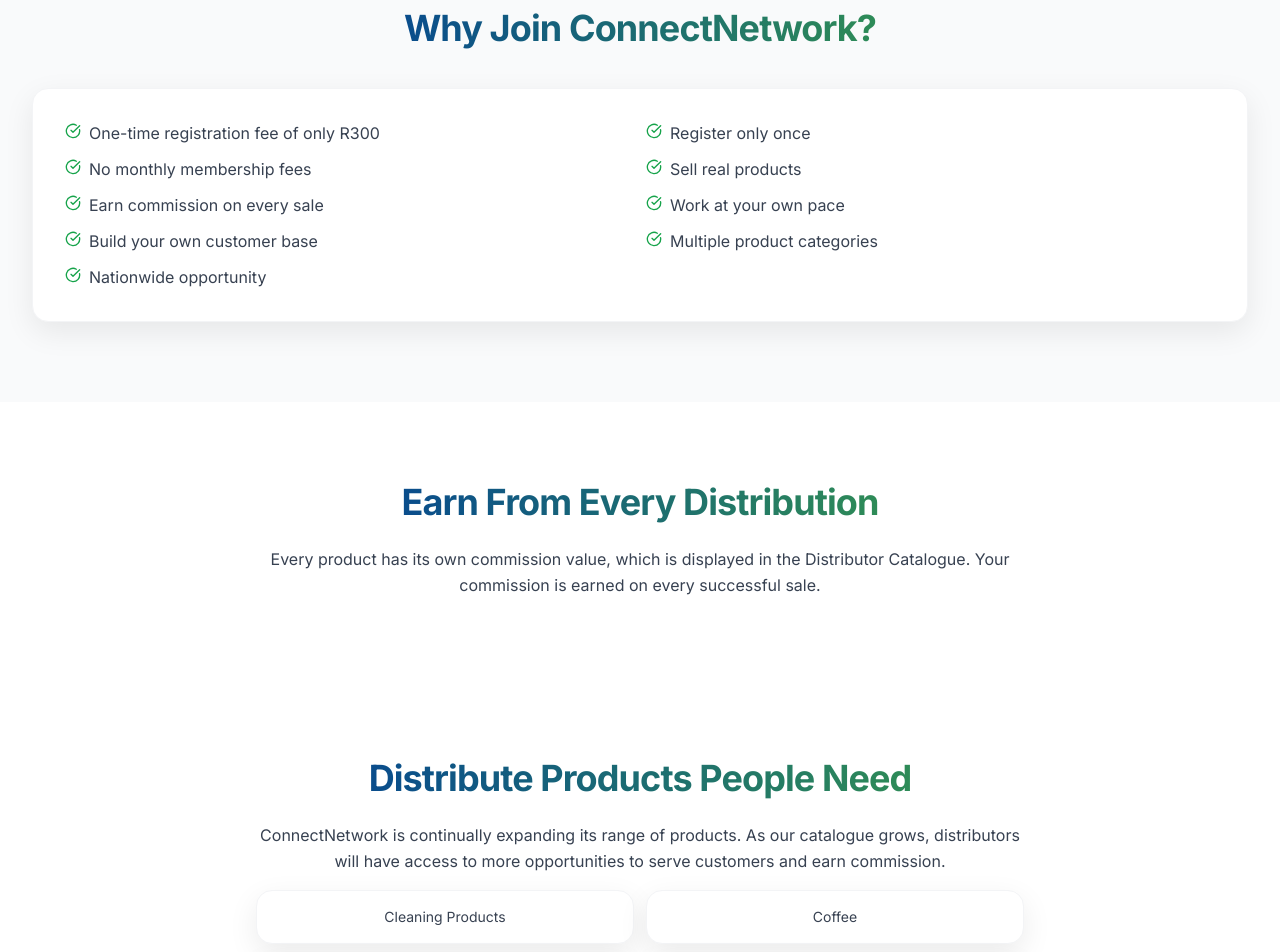
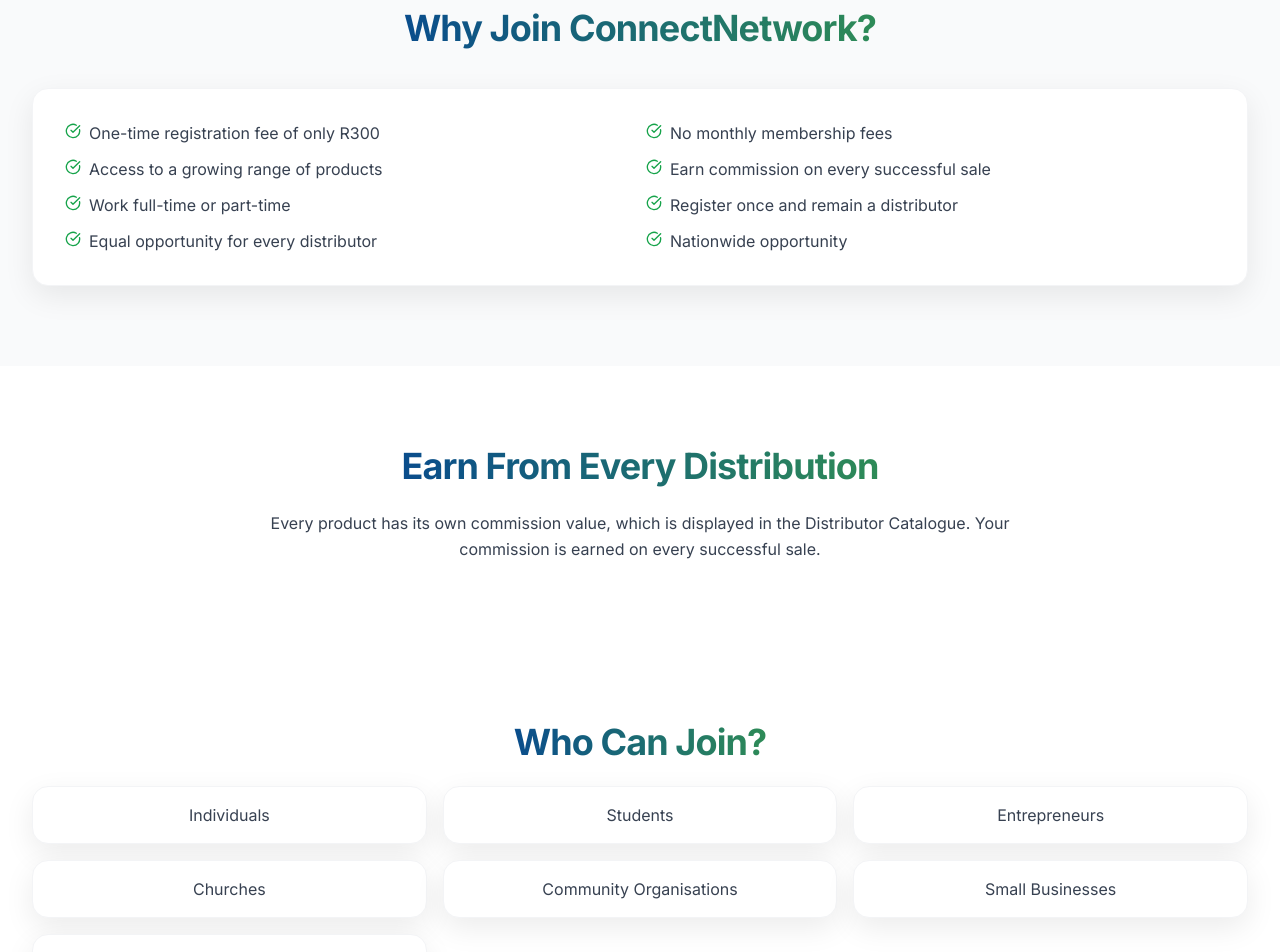
Before and after one commit to nejabobo-eng/connectnetwork, a Next.js app: page / in a window 1280 px wide. Shown: the part 1240-2192 px from the top of the page. Built offline with nearby package versions, Linux system fonts and the light colour scheme.

Commit message:
Refine distributor model messaging: R300 once-off, registration value list, who-can-join section, catalogue note, and copy clarifications

```diff
--- a/components/pages/HomeClient.tsx
+++ b/components/pages/HomeClient.tsx
@@ -83,13 +83,12 @@
 			<ul className="grid md:grid-cols-2 gap-3 text-gray-700">
 			  {[
 				'One-time registration fee of only R300',
-				'Register only once',
 				'No monthly membership fees',
-				'Sell real products',
-				'Earn commission on every sale',
-				'Work at your own pace',
-				'Build your own customer base',
-				'Multiple product categories',
+				'Access to a growing range of products',
+				'Earn commission on every successful sale',
+				'Work full-time or part-time',
+				'Register once and remain a distributor',
+				'Equal opportunity for every distributor',
 				'Nationwide opportunity',
 			  ].map(item=> (
 				<li key={item} className="flex items-start gap-2"><CheckCircle className="h-4 w-4 text-green-600 mt-0.5" aria-hidden /><span>{item}</span></li>
@@ -105,6 +104,15 @@
 		  Every product has its own commission value, which is displayed in the Distributor Catalogue. Your commission is earned on every successful sale.
 		</div>
 	  </section>
+
+	<section className="container-section py-20" aria-labelledby="who-can-join">
+	<SectionTitle title="Who Can Join?" center />
+	<div id="who-can-join" className="mt-6 grid sm:grid-cols-2 md:grid-cols-3 gap-4">
+	  {['Individuals','Students','Entrepreneurs','Churches','Community Organisations','Small Businesses','Anyone aged 18 years or older'].map(x=> (
+		<div key={x} className="card p-4 text-center text-gray-700">{x}</div>
+	  ))}
+	</div>
+  </section>
 
 	  <section className="container-section py-20" aria-labelledby="products-overview">
 		<SectionTitle title="Distribute Products People Need" center />
```
